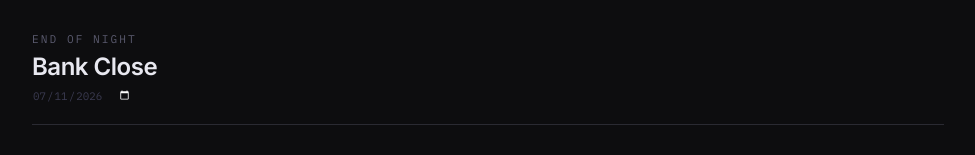
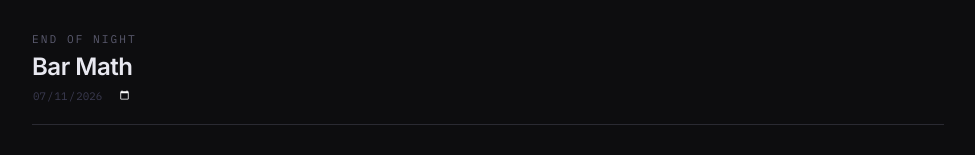
Before and after one commit to mattjcline/bar-math, a React (Create React App) app: page / in a window 1280 px wide. Shown: the top 155 px of the page, without its empty margins (152-1127 px from the left). Built offline with nearby package versions, Linux system fonts and the light colour scheme.

Commit message:
update copy

```diff
--- a/public/index.html
+++ b/public/index.html
@@ -24,7 +24,7 @@
       work correctly both with client-side routing and a non-root public URL.
       Learn how to configure a non-root public URL by running `npm run build`.
     -->
-    <title>React App</title>
+    <title>Bar Math</title>
   </head>
   <body>
     <noscript>You need to enable JavaScript to run this app.</noscript>
--- a/src/App.tsx
+++ b/src/App.tsx
@@ -372,7 +372,7 @@ export default function App() {
       <div className="app">
         <div className="header">
           <div className="header-eyebrow">End of Night</div>
-          <h1>Bank Close</h1>
+          <h1>Bar Math</h1>
           <input
             type="date"
             value={shiftDate}
```
